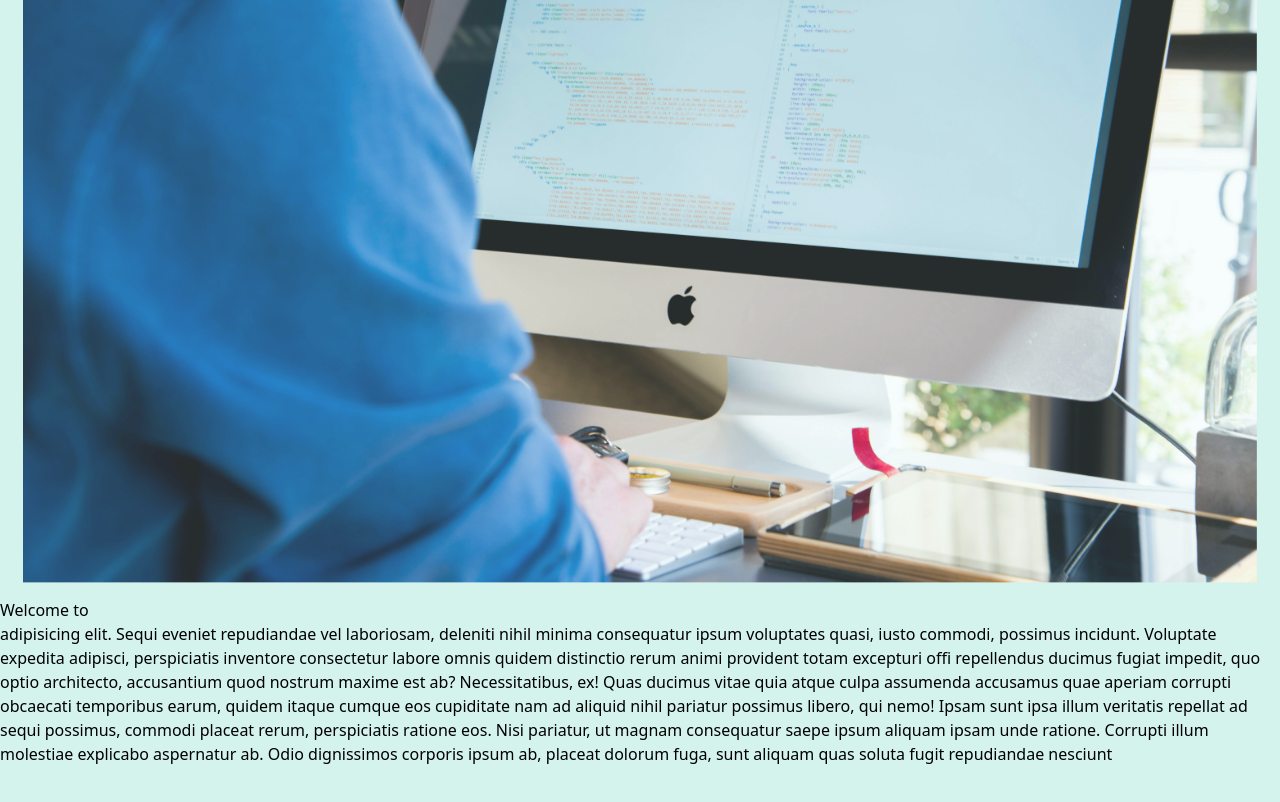
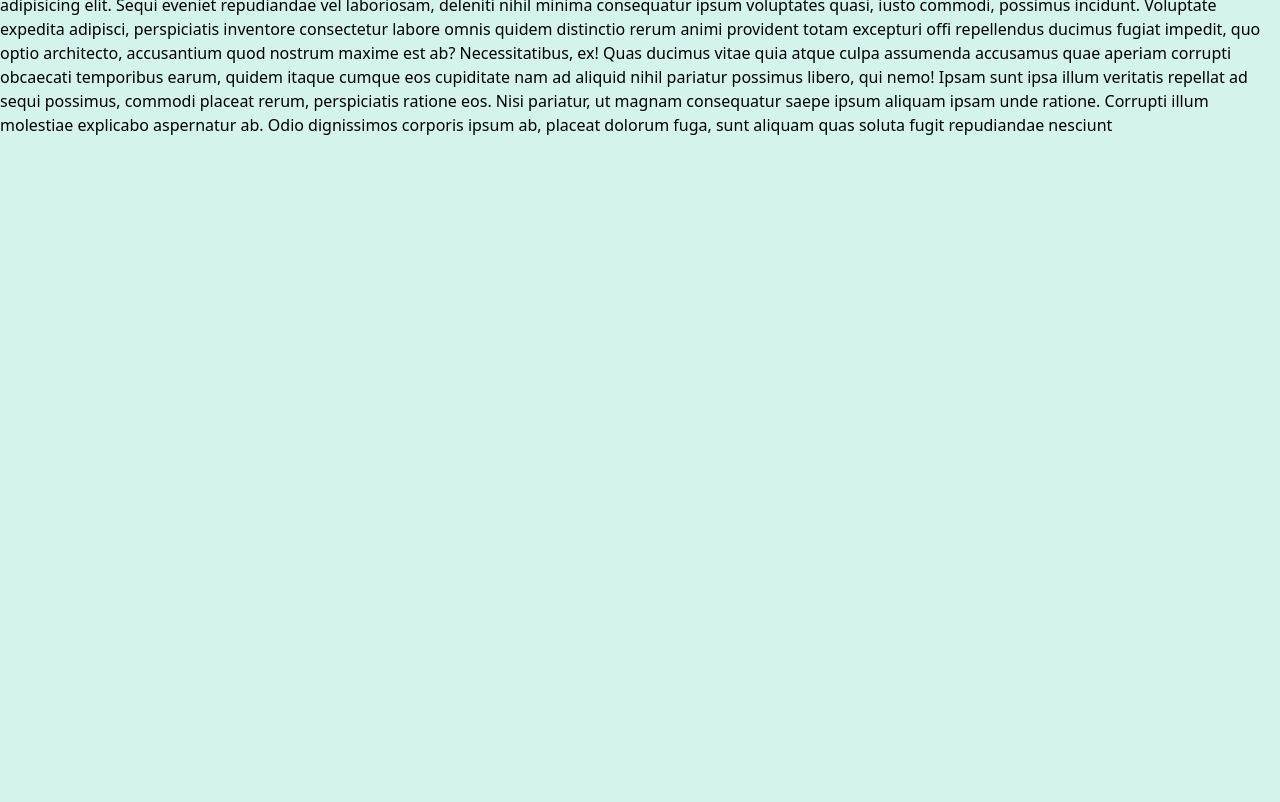
Before and after one commit to rushithakare8/portfolio, a React (Vite) app: page / in a window 1280 px wide. Shown: the part 520-1322 px from the top of the page. Built offline with nearby package versions, Linux system fonts and the light colour scheme.

Commit message:
images not reflect on server issue is resolved

```diff
--- a/src/component/blog/Blog1.jsx
+++ b/src/component/blog/Blog1.jsx
@@ -27,7 +27,7 @@ const Blog1 = () => {
             quas soluta fugit repudiandae nesciunt
           </p>
           <img
-            src="/public/images/programmer.jpg"
+            src="/images/images.jpg"
             className="xl:h-96 w-full pt-10"
             alt=""
           />
@@ -50,7 +50,7 @@ const Blog1 = () => {
             quas soluta fugit repudiandae nesciunt
           </p>
           <img
-            src="/public/images/programmer.jpg"
+            src="/images/programmer.jpg"
             className="xl:h-96 w-full pt-10"
             alt=""
           />
```
